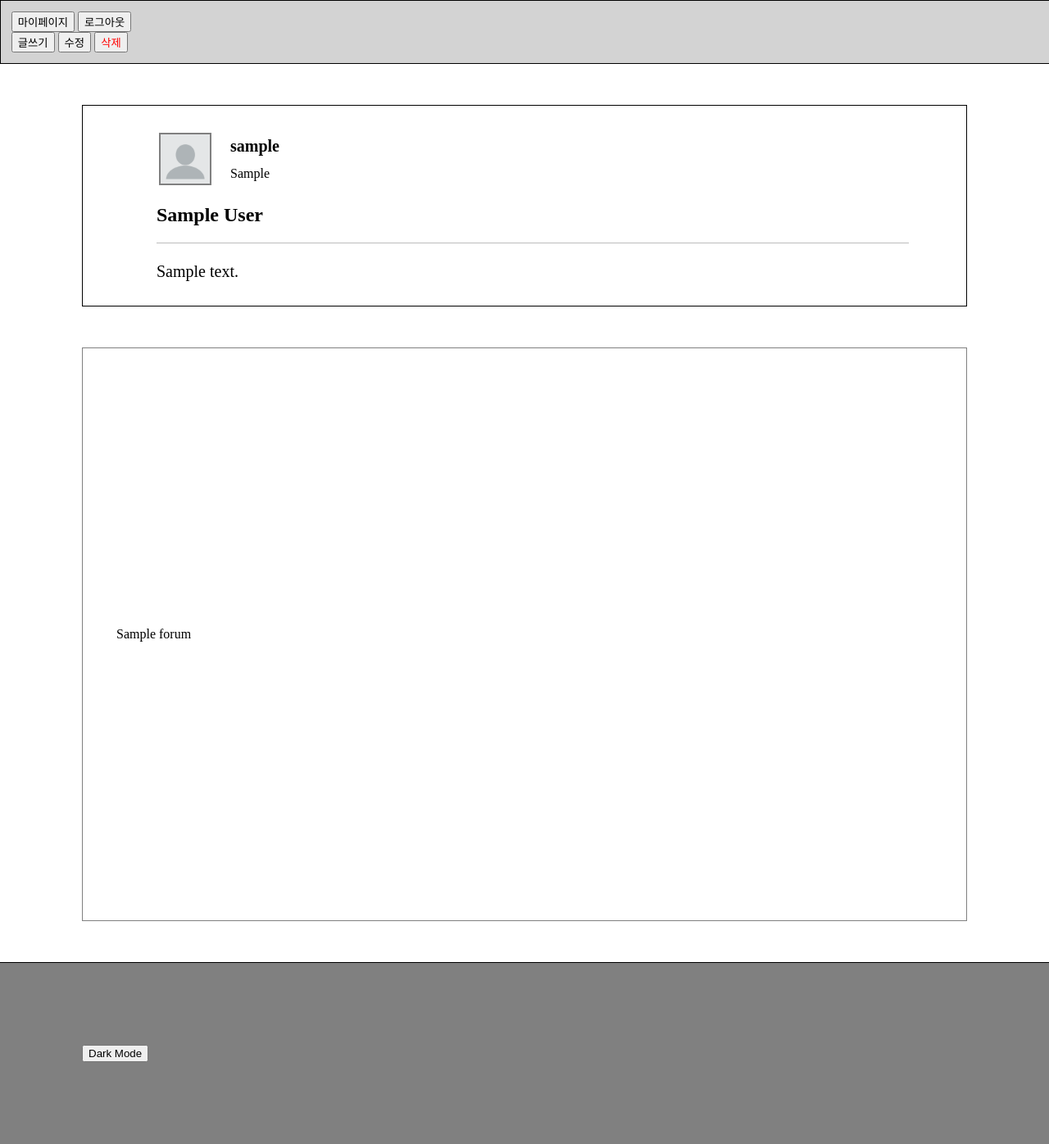
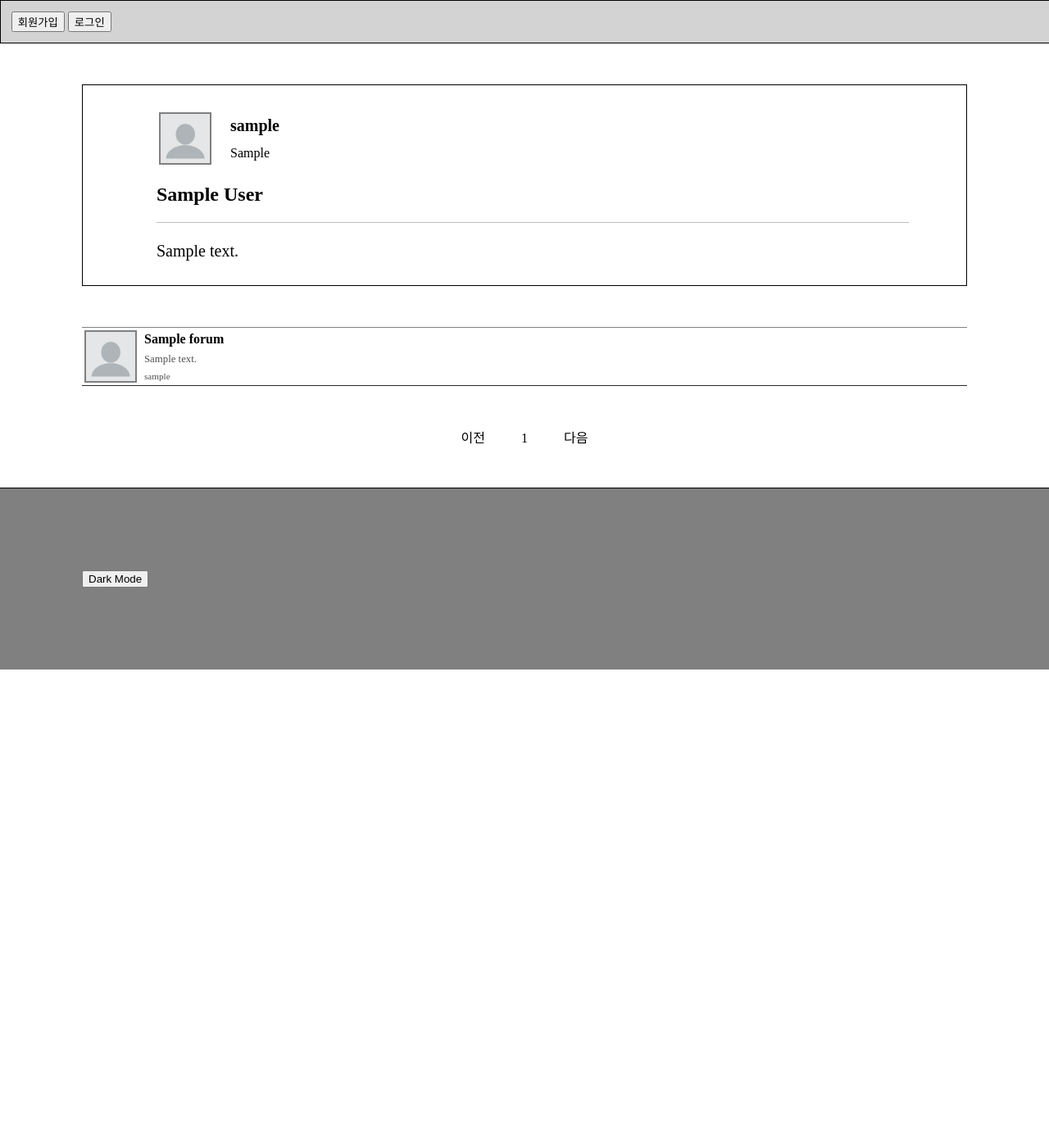
Before and after one commit to 2thebeyond/Web, a PHP site: page /index.php?id=1 in a window 1280 px wide. Shown: the part 72-1468 px from the top of the page at 82% size. After the commit the page ends 889 px from the top, so only its background shows below. Run offline with PHP 8.4, Linux system fonts and the light colour scheme; the visitor is signed in with stand-in values (Sample User, id 1); tables that the repository leaves empty or names only in its code hold one stand-in row (values such as "Sample post"); some libraries are stand-ins or nearby versions.

Commit message:
Feat: Add pagination & Redesign list

```diff
--- a/index.php
+++ b/index.php
@@ -1,22 +1,61 @@
 <?php
-session_start();
 require('lib/print.php');
 $conn = mysqli_connect('localhost','root','test','level1');
 $sql = "SELECT * FROM forum";
+// $sql_ = "SELECT * FROM forum";
 mysqli_set_charset($conn, "utf8");
 $result = mysqli_query($conn, $sql);
+// $result_ = mysqli_query($conn, $sql);
+// $query = "SELECT * FROM forum LEFT JOIN member ON forum.author_id = member.id LIMIT 0, 10";
 
-$list = '';
+$list_num = 5;
+if (isset($_GET['vpage'])){
+	$vpage = $_GET['vpage'];
+} else {
+	$vpage = 1;
+}
+$v_page = (int)$vpage;
+$index_no = ($v_page - 1) * $list_num;
+
+$query = "SELECT * FROM forum ORDER BY id DESC LIMIT {$index_no}, {$list_num}";
+$query2 = "SELECT * FROM forum ORDER BY id DESC";
+$data = mysqli_query($conn, $query);
+$data2 = mysqli_query($conn, $query2);
+$total_posts2 = mysqli_num_rows($data2);
+$total_posts = mysqli_num_rows($data);
+// $lastpage = (int)ceil((double)$total_posts / 3);
+
+$page_num = 5;
+
+$total_page = ceil($total_posts2 / $list_num);
+$now_block = ceil($vpage / $page_num);
+$s_pageNum = ($now_block - 1) * $page_num + 1;
+if ($s_pageNum <= 0){
+	$s_pageNum = 1;
+}
+$e_pageNum = (int)($now_block * $page_num);
+if($e_pageNum > $total_page){
+	$e_pageNum = $total_page;
+}
+
+
+// $list = '';
 $arr = array();
+$descArr = array();
 $arr2 = array();
+$arr3 = array();
 $i = 0;
-while($row = mysqli_fetch_array($result)){
-	//echo ($row);
+while($row = mysqli_fetch_array($data)){
+	$sql = "SELECT * FROM forum LEFT JOIN member ON forum.author_id = member.id WHERE forum.id = {$row['id']}";
+	$result = mysqli_query($conn, $sql);
+	$row_ = mysqli_fetch_array($result);
+	$arr3[$i] = htmlspecialchars($row_['user_nick']);
 	$escaped_title = htmlspecialchars($row['title']);
+	$escaped_description = htmlspecialchars($row['description']);
 	$arr[$i] = $escaped_title;
-	// echo $escaped_title;
-	$colored_title = "<div style=''>{$escaped_title}</div>";
-	$list = $list."<li><a href=\"index.php?id={$row['id']}\">{$colored_title}</a></li>";
+	$descArr[$i] = $escaped_description;
+	$colored_title_ = "<div style=''>{$escaped_title}</div>";
+	// $list = $list."<li><a href=\"index.php?id={$row['id']}\">{$colored_title}</a></li>";
 	$arr2[$i] = $row['id'];
 	$i++;
 }
@@ -46,6 +85,8 @@ if(isset($_GET['id'])){
 		$author = "<p>{$article['nick']}</p>";
 	}
 }
+
+
 //print_r($article);
 
 // $update = '<a href="update.php?id='.$_GET['id'].'">update</a>';
@@ -78,12 +119,13 @@ if(isset($_GET['id'])){
 				<?php } ?>
 				</div>
 				<div class="nav_post_btns" style="width:
-											 <?php if($_SESSION['id'] == $article['author_id']) { ?> 520px; <?php } else { ?>
-											 195px; <?php } ?> ">
+				<?php if(isset($_SESSION['id'])) { ?>
+				<?php if($_SESSION['id'] == $article['author_id']) { ?> 520px; <?php } else { ?>
+				195px; <?php } } ?> ">
 				<?php if(isset($_SESSION['id'])) {  ?>
 					<button class="nav_btn" type="button" onclick="location.href='create.php'">글쓰기</button>
 				<?php } ?>
-				<?php if(isset($_GET['id'])) { ?>
+				<?php if(isset($_GET['id']) && isset($_SESSION['id'])) { ?>
 				<?php if($_SESSION['id'] == $article['author_id']) { ?>
 					<button class="nav_btn" type="button" onclick="location.href='update.php?id=<?=htmlspecialchars($_GET['id'])?>'">수정</button>
 					<button class="nav_btn" type="submit" form="delete" style="color:red;">삭제</button>
@@ -100,7 +142,7 @@ if(isset($_GET['id'])){
 			<?php if(isset($_GET['id'])) { ?>
 			<table border="0">
 				<tr>
-					<td rowspan="2" style="width:50px;">
+					<td rowspan="2">
 						<?php
 						$mobile_agent = "/(iPod|iPhone|Android|BlackBerry|SymbianOS|SCH-M\d+|Opera Mini|Windows CE|Nokia|SonyEricsson|webOS|PalmOS)/";
 
@@ -141,21 +183,59 @@ if(isset($_GET['id'])){
 			</p>
 		</div>
 		<div class="list">
-			<table id="list" border="1" style="width: 100%; height:700px;">
+			<!-- <table id="list" style="width: 100%; "> -->
 			<?php
-			//print_list();
 			$j = 0;
+			// $k = count($arr) -1;
 			while ($j < count($arr)){
+
 				// 현재창 열기
-				echo "<tr><td>
-				<ul onclick=location.href='index.php?id={$arr2[$j]}'>{$arr[$j]}</ul></td></tr>";
+				echo "<table class='list_layout' border=1; style='border-left: 0px black solid; border-right: 0px black solid;>
+						<tr style='border-width: 6px; border-style: solid;'>
+							<td class='profile_label' rowspan='3' style='width:50px; border:0px;'>
+								<img class='profile_img' src='images/profiles/default/blank_profile_picture.png'/>
+							</td>
+							<td class='title_label' style='border:0px; font-weight: bold;' onclick=location.href='index.php?id={$arr2[$j]}'>
+								{$arr[$j]}
+							</td>
+						</tr>
+						<tr>
+							<td class='desc_label' style='border:0px; font-size: 80%;' onclick=location.href='index.php?id={$arr2[$j]}'>
+							{$descArr[$j]}
+							</td>
+						</tr>
+						<tr>
+							<td class='nick_label' style='border:0px; font-size: 70%;' onclick=location.href='index.php?id={$arr2[$j]}'>
+								{$arr3[$j]}
+							</td>
+						</tr>
+					</table>";
 				// 새로운창 열기
 				// echo "<li onclick=window.open(\"index.php?id={$arr2[$j]}\")>{$arr[$j]}</li>";
 				$j++;
+				// $k--;
 			}
 			//echo $list;
 			?>
-			</table>
+
+		</div>
+		<div class="pagination">
+			<?php
+			if($vpage <= 1){
+    		?>
+		 	<span onclick="location.href='index.php?vpage=1'">이전</span>
+			<?php } else{ ?>
+			<span onclick="location.href='index.php?vpage=<?php echo ($vpage-1); ?>'">이전</span>
+			<?php };
+			for ($i = $s_pageNum; $i<=$e_pageNum; $i++){
+				echo "<span class='pageNum' onclick=location.href='index.php?vpage={$i}'>{$i}</span>";
+			}
+			if($vpage >= $total_page){
+			?>
+			<span onclick="location.href='index.php?vpage=<?php echo $total_page; ?>'">다음</span>
+			<?php } else{ ?>
+			<span onclick="location.href='index.php?vpage=<?php echo ($vpage+1); ?>'">다음</span>
+			<?php };?>
 		</div>
 	</div>
 	<div class="footer">
--- a/style.css
+++ b/style.css
@@ -42,6 +42,43 @@ ol{
 }
 #list{
 	border-collapse: collapse;
+}
+.pagination{
+	padding-bottom: 50px;
+	text-align: center;
+}
+.pageNum{
+	padding: 40px;
+}
+ul{
+	padding: 0;
+}
+.profile_img{
+	margin: 0px;
+	padding: 0px;
+}
+/* .postList{
+	height: 100px;
+} */
+.title_lable{
+	font-weight: bold;
+	overflow: hidden;
+  	text-overflow: ellipsis;
+ 	white-space: nowrap;
+}
+.desc_label{
+	overflow: hidden;
+  	text-overflow: ellipsis;
+ 	white-space: nowrap;
+	color: #505050;
+	/* table-layout: fixed; */
+}
+.nick_label{
+	color: #505050;
+}
+.list_layout{
+	table-layout: fixed;
+	width: 100%;
 }
 /*컴퓨터 해상도*/
 @media(min-width: 1000px){
@@ -121,6 +158,13 @@ ol{
 	}
 	.nav_btn{
 		margin: 0;
+	}
+	.profile_img{
+		width: 60px;
+		height: 60px;
+	}
+	.profile_label{
+		padding-right: 20px;
 	}
 }
 /*모바일 해상도*/
@@ -220,4 +264,18 @@ ol{
 		padding-bottom: 300px;
 		font-size: 50px;
 	}
+	.pagination{
+		font-size: 50px;
+		text-align: center;
+	}
+	.profile_img{
+		width: 150px;
+		height: 150px;
+	}
+	.title_lable{
+		font-size: 10%;
+	}
+	.profile_label{
+		padding-right: 120px;
+	}
 }
```
